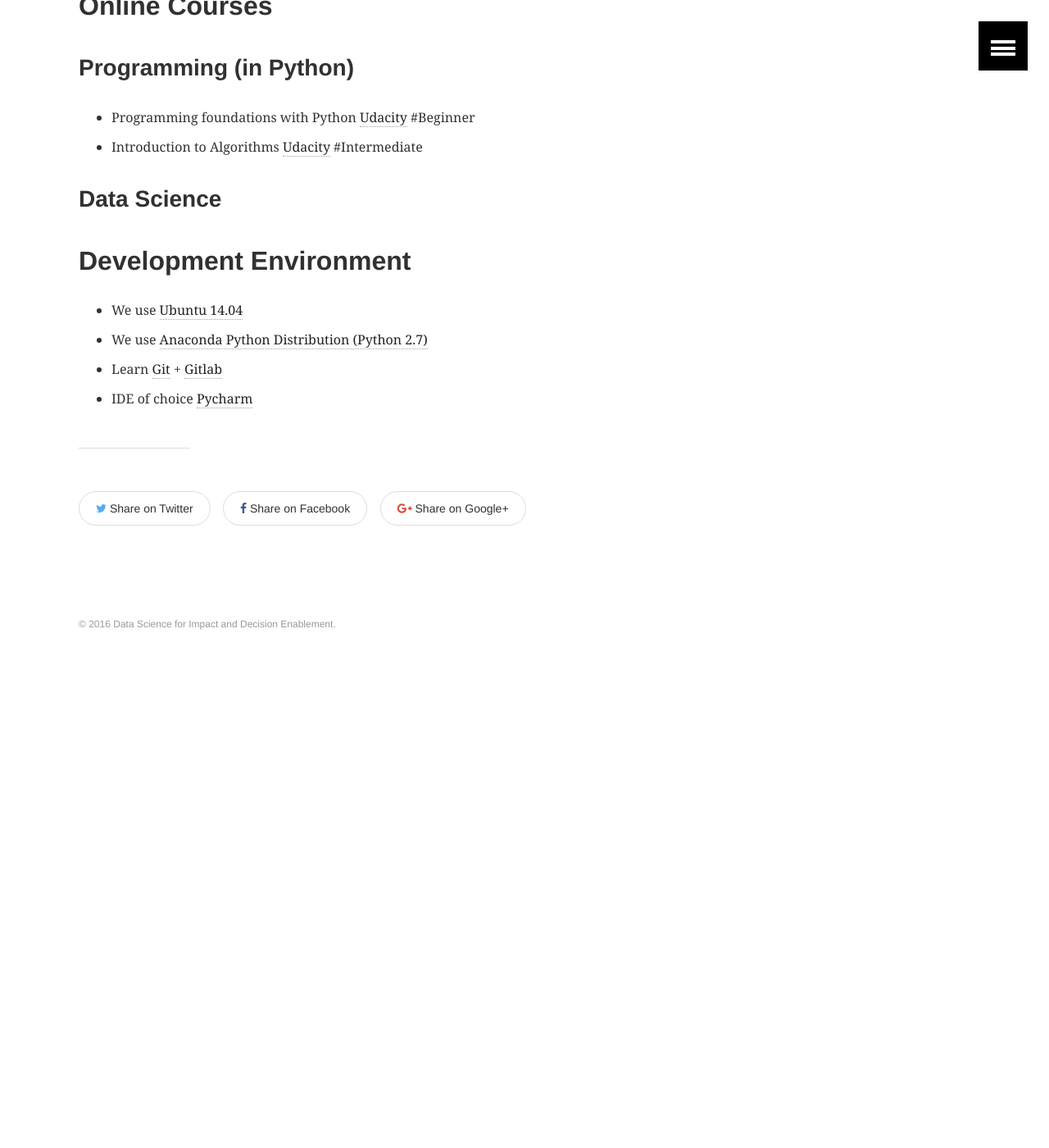
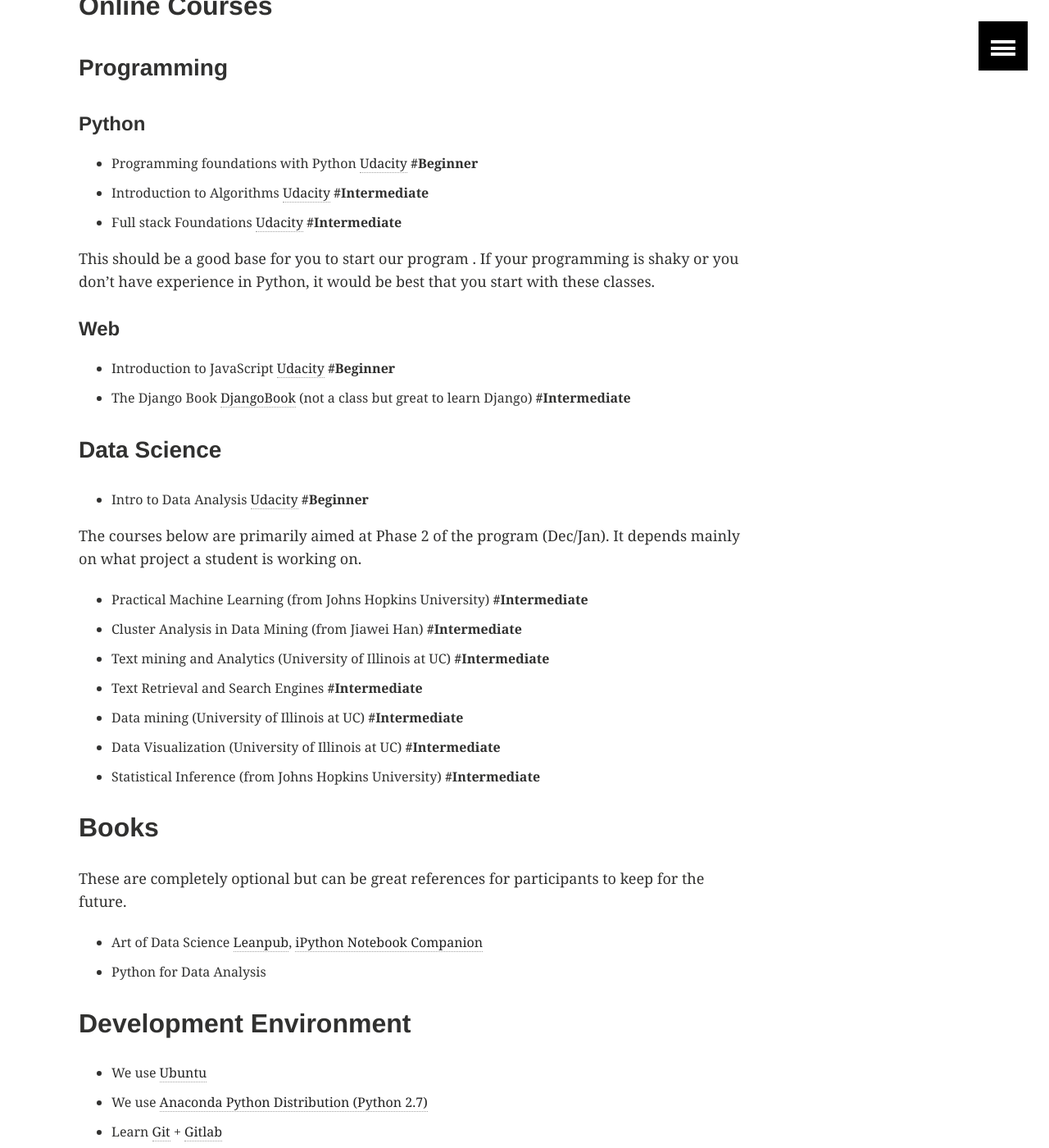
Before and after one commit to DSIDEWeb/dsideweb.github.io, a Jekyll site: the page built from resources/index.md, in a window 1280 px wide and 1400 px high, scrolled down 895 px. Shown: the whole window at 82% size. Built offline with Jekyll 4.4.1, drawn with Linux system fonts in a browser that asks for light colours; before the commit the page ends 1742 px from its top, so only the background shows below that.

Commit message:
Updated resources

```diff
--- a/resources/index.md
+++ b/resources/index.md
@@ -18,16 +18,44 @@
 
 ## Online Courses
 
-### Programming (in Python)
+### Programming
 
-* Programming foundations with Python [Udacity](https://www.udacity.com/course/programming-foundations-with-python--ud036) #Beginner
-* Introduction to Algorithms [Udacity](https://www.udacity.com/course/viewer#!/c-cs215) #Intermediate
+#### Python
+* Programming foundations with Python [Udacity](https://www.udacity.com/course/programming-foundations-with-python--ud036) **#Beginner**
+* Introduction to Algorithms [Udacity](https://www.udacity.com/course/viewer#!/c-cs215) **#Intermediate**
+* Full stack Foundations [Udacity](https://www.udacity.com/course/full-stack-foundations--ud088 ) **#Intermediate**
+
+This should be a good base for you to start our program . If your programming is shaky or you don't have experience in Python, it would be best that you start with these classes.
+
+#### Web
+
+* Introduction to JavaScript [Udacity](https://www.udacity.com/course/viewer#!/c-ud804/) **#Beginner**
+* The Django Book [DjangoBook](http://www.djangobook.com/) (not a class but great to learn Django) **#Intermediate**
 
 ### Data Science
 
+* Intro to Data Analysis [Udacity](https://www.udacity.com/course/intro-to-data-analysis--ud170) **#Beginner**
+
+The courses below are primarily aimed at Phase 2 of the program (Dec/Jan). It depends mainly on what project a student is working on.
+
+* Practical Machine Learning (from Johns Hopkins University) **#Intermediate**
+* Cluster Analysis in Data Mining (from Jiawei Han) **#Intermediate**
+* Text mining and Analytics (University of Illinois at UC) **#Intermediate**
+* Text Retrieval and Search Engines **#Intermediate**
+* Data mining (University of Illinois at UC) **#Intermediate**
+* Data Visualization (University of Illinois at UC) **#Intermediate**
+* Statistical Inference (from Johns Hopkins University) **#Intermediate**
+
+## Books
+
+These are completely optional but can be great references for participants to keep for the future.
+
+* Art of Data Science [Leanpub](https://leanpub.com/artofdatascience), [iPython Notebook Companion](https://github.com/bionicv/art-of-data-science-python)
+* Python for Data Analysis
+
 ## Development Environment
 
-* We use [Ubuntu 14.04]()
-* We use [Anaconda Python Distribution (Python 2.7)]()
-* Learn [Git]() + [Gitlab]()
-* IDE of choice [Pycharm]()
+* We use [Ubuntu](http://www.ubuntu.com/)
+* We use [Anaconda Python Distribution (Python 2.7)](https://www.continuum.io/downloads)
+* Learn [Git](https://git-scm.com) + [Gitlab](http://dsidegitlab.mds.csir.co.za)
+* IDE of choice [Pycharm](https://www.jetbrains.com/pycharm/)
```
